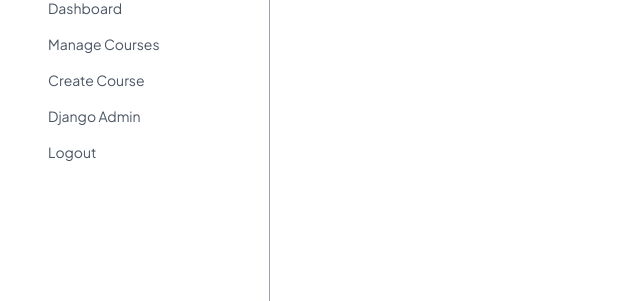
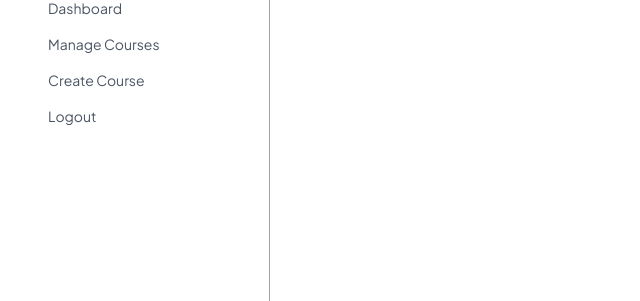
Before and after one commit to Pheebemi/almora-system, a Django app: template templates/layout/admin_dash_layout.html in a window 1280 px wide. Shown: the part 351-652 px from the top of the page, without its empty margins (0-640 px from the left). Run offline with Django 5.2, Linux system fonts and the light colour scheme; the template is opened without the code that fills it, so the values that code supplies are empty; some libraries are stand-ins or nearby versions.

Commit message:
Remove Django Admin link from the school admin sidebar
Co-Authored-By: Claude Sonnet 5 <noreply@anthropic.com>
Claude-Session: https://claude.ai/code/session_01HLArU7MNc4ipUBd1tVkDXh

```diff
--- a/templates/includes/admin-sidebar.html
+++ b/templates/includes/admin-sidebar.html
@@ -62,15 +62,6 @@
           <li class="sidebar-item">
             <a
               class="sidebar-link gap-3 py-2 px-3 rounded-md w-full flex items-center hover:text-white hover:bg-blue-500"
-              href="/admin/"
-            >
-              <i class="ti ti-settings text-xl"></i> <span>Django Admin</span>
-            </a>
-          </li>
-
-          <li class="sidebar-item">
-            <a
-              class="sidebar-link gap-3 py-2 px-3 rounded-md w-full flex items-center hover:text-white hover:bg-blue-500"
               href="{% url 'accounts:logout' %}"
             >
               <i class="ti ti-logout text-xl"></i> <span>Logout</span>
```
